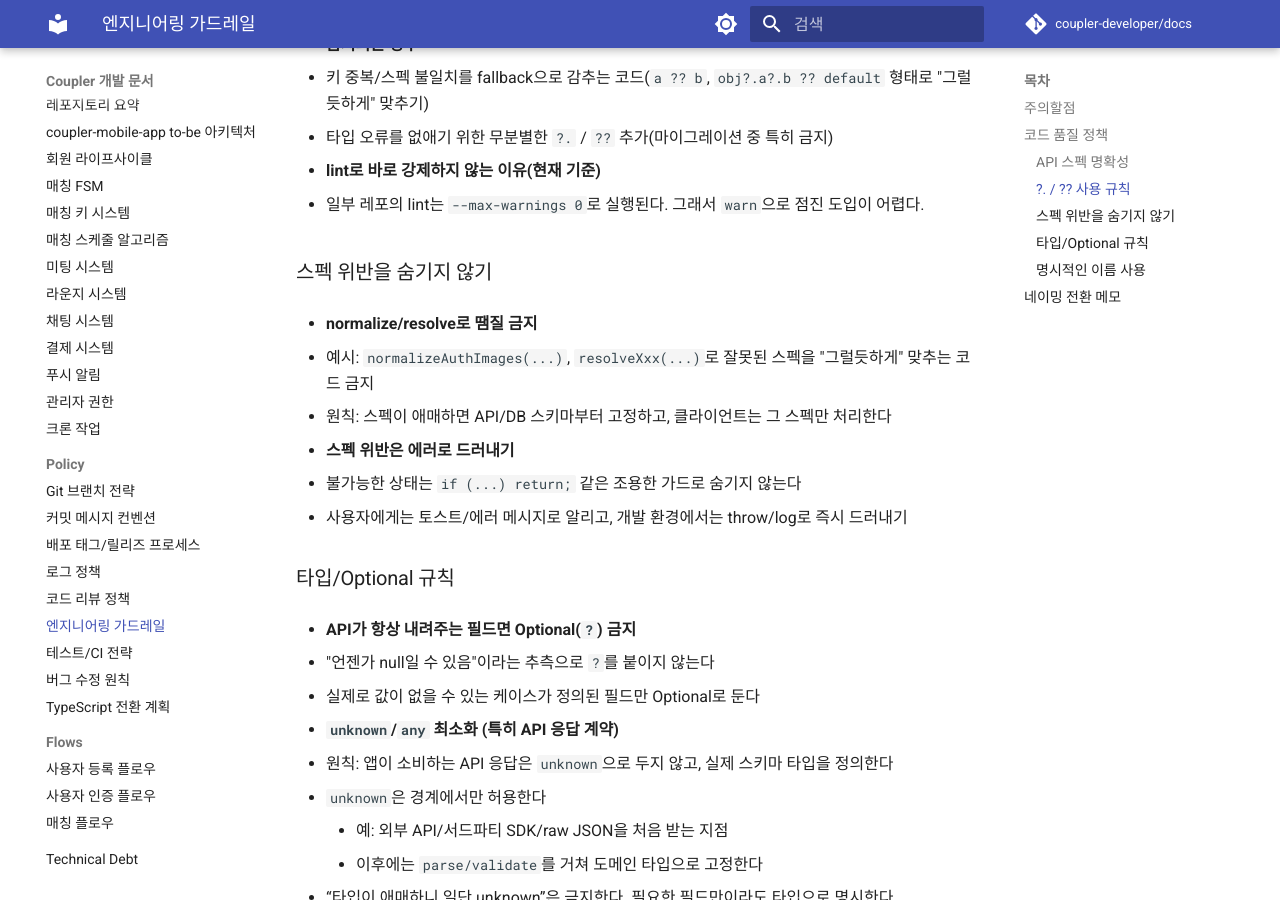
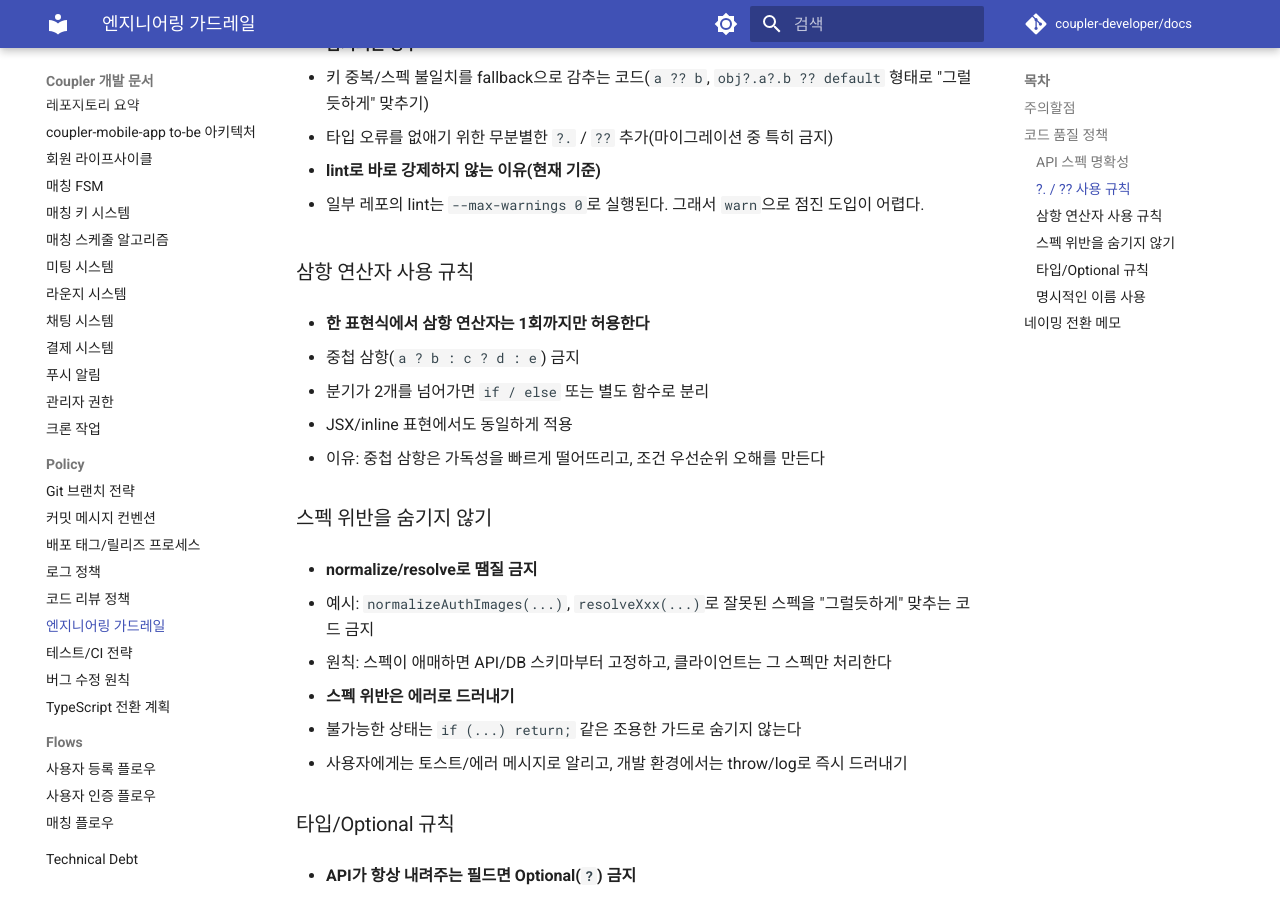
Before and after one commit to coupler-developer/docs, an MkDocs documentation site: the page built from content/policy/engineering-guardrails.md, in a window 1280 px wide and 900 px high, scrolled down 1364 px. Built offline with MkDocs 1.6.1 and Material for MkDocs 9.7.7, drawn with Linux system fonts in a browser that asks for light colours; comment, search, counter and statistics services are not loaded.

Commit message:
docs: 삼항 연산자 중복 사용 금지 조항 추가
Signed-off-by: zmrdltl <meenseek5929@naver.com>

```diff
--- a/content/policy/engineering-guardrails.md
+++ b/content/policy/engineering-guardrails.md
@@ -46,6 +46,15 @@
 - **lint로 바로 강제하지 않는 이유(현재 기준)**
 
   - 일부 레포의 lint는 `--max-warnings 0`로 실행된다. 그래서 `warn`으로 점진 도입이 어렵다.
+
+### 삼항 연산자 사용 규칙
+
+- **한 표현식에서 삼항 연산자는 1회까지만 허용한다**
+
+  - 중첩 삼항(`a ? b : c ? d : e`) 금지
+  - 분기가 2개를 넘어가면 `if / else` 또는 별도 함수로 분리
+  - JSX/inline 표현에서도 동일하게 적용
+  - 이유: 중첩 삼항은 가독성을 빠르게 떨어뜨리고, 조건 우선순위 오해를 만든다
 
 ### 스펙 위반을 숨기지 않기
 
```
